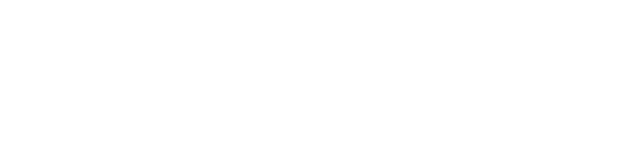
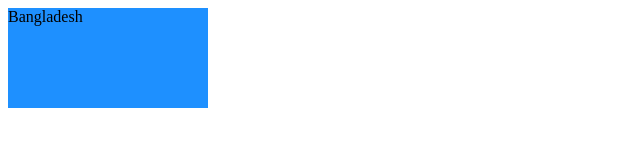
Before and after one commit to RAKIB6348/html-css-project, a plain HTML site: page css/2d-transform/index.html in a window 1280 px wide. Shown: the whole page, without its empty margins (0-640 px from the left). Drawn offline with Linux system fonts and the light colour scheme.

Commit message:
transform

```diff
--- a/css/2d-transform/index.html
+++ b/css/2d-transform/index.html
@@ -9,5 +9,9 @@
 </head>
 <body>
 
+    <div>
+        Bangladesh
+    </div>
+
 </body>
 </html>
--- a/css/2d-transform/style.css
+++ b/css/2d-transform/style.css
@@ -0,0 +1,13 @@
+div{
+    width: 200px;
+    height: 100px;
+    background-color: dodgerblue;
+    transition: 1s;
+
+
+}
+
+div:hover{
+    transform: translate(50px, 50px);
+    cursor: pointer;
+}
```
